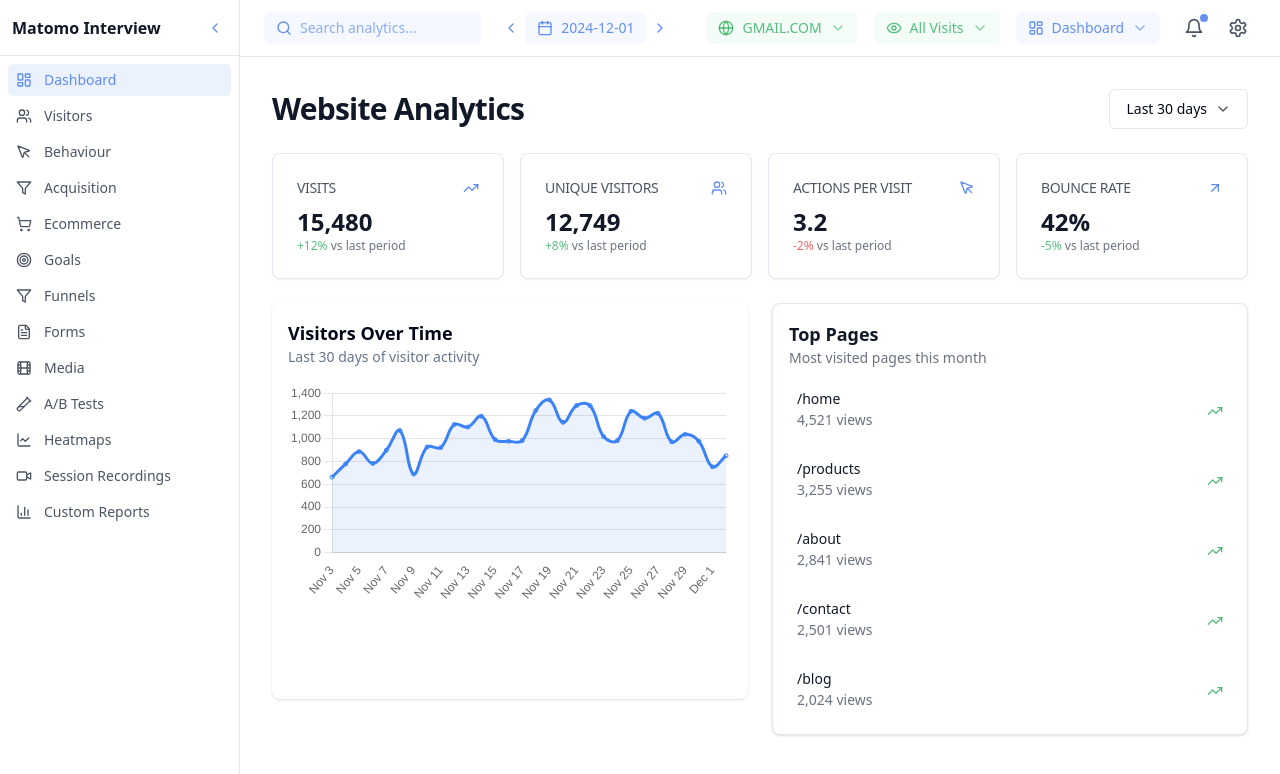
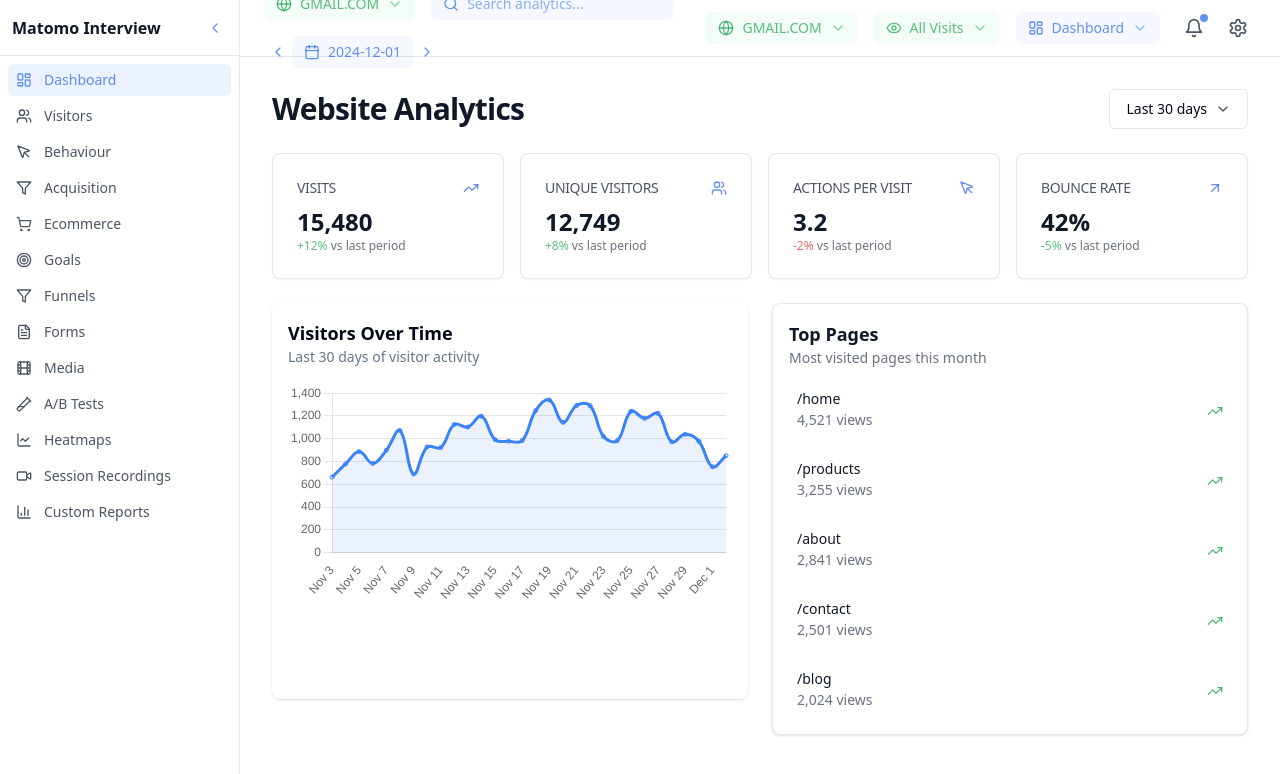
Before and after one commit to karanbalaji/matomo-dashboard-concept-vue-showcase, a Vue app: page / in a window 1280 px wide. Shown: the top 774 px of the page. Built offline with nearby package versions, Linux system fonts and the light colour scheme.

Commit message:
refactor(MenuBar): Reorder website dropdown to left of search bar

```diff
--- a/src/components/MenuBar.vue
+++ b/src/components/MenuBar.vue
@@ -11,6 +11,19 @@
 
       <!-- Search -->
       <div class="flex-1 flex flex-wrap items-center gap-2 sm:gap-4">
+        <DropdownMenu>
+          <DropdownMenuTrigger class="flex items-center gap-2 px-3 py-1.5 text-sm rounded-md bg-green-500/5 hover:bg-green-500/10 transition-colors">
+            <Globe class="h-4 w-4 text-green-600/70" />
+            <span class="text-green-600/70">{{ selectedWebsite }}</span>
+            <ChevronDown class="h-4 w-4 text-green-600/50" />
+          </DropdownMenuTrigger>
+          <DropdownMenuContent>
+            <DropdownMenuItem v-for="site in websites" :key="site" @click="selectedWebsite = site">
+              {{ site }}
+            </DropdownMenuItem>
+          </DropdownMenuContent>
+        </DropdownMenu>
+
         <div class="flex-1 min-w-[160px] sm:min-w-[200px] flex items-center gap-2 px-2 sm:px-3 py-1.5 text-sm rounded-md bg-blue-500/5 hover:bg-blue-500/10 transition-colors">
           <Search class="h-4 w-4 text-blue-600/70" />
           <input
```
